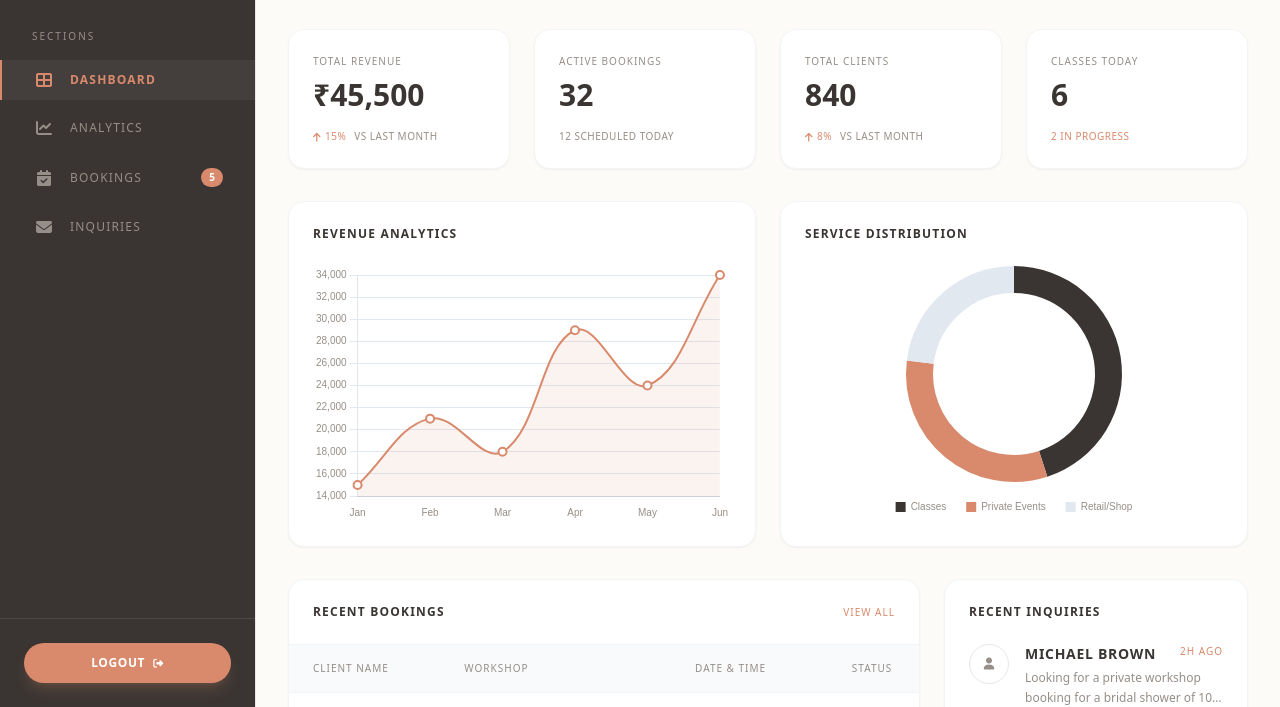
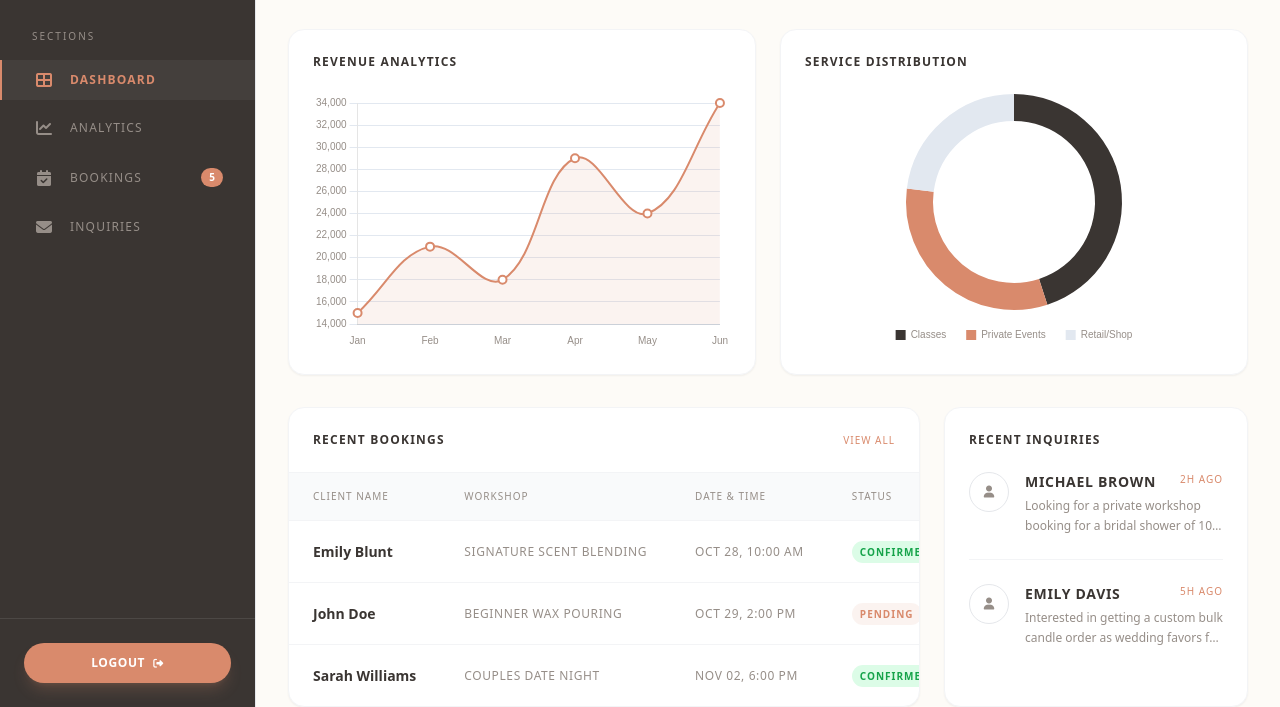
Before and after one commit to ARAVINDRMADDY/Hand-Poured-Candle-Making-Workshop-Studio, a plain HTML site: page admin-dashboard.html in a window 1280 px wide. Shown: the part 93-800 px from the top of the page. Drawn offline with nearby package versions, Linux system fonts and the light colour scheme.

Commit message:
first commit

```diff
--- a/admin-dashboard.html
+++ b/admin-dashboard.html
@@ -148,46 +148,6 @@
 
       <main class="flex-1 overflow-y-auto p-4 md:p-8 scroll-smooth">
 
-        <div id="section-overview" class="grid grid-cols-1 sm:grid-cols-2 lg:grid-cols-4 gap-6 mb-8">
-          <div class="bg-white dark:bg-[#322D2A] p-6 rounded-2xl shadow-sm border border-gray-100 dark:border-white/5 relative group hover:border-accent transition-colors">
-            <div class="absolute top-0 start-0 w-full h-1 bg-gradient-to-r from-accent to-transparent opacity-0 group-hover:opacity-100 transition-opacity rounded-t-2xl"></div>
-            <p class="text-[10px] text-brand-muted dark:text-gray-400 font-medium uppercase tracking-widest mb-2">Total Revenue</p>
-            <h3 class="text-3xl font-semibold text-brand-dark dark:text-brand-light">₹45,500</h3>
-            <div class="mt-4 flex items-center text-[10px] font-medium tracking-wider uppercase">
-              <span class="text-accent flex items-center gap-1"><i class="fas fa-arrow-up"></i> 15%</span>
-              <span class="text-brand-muted ms-2">Vs Last Month</span>
-            </div>
-          </div>
-
-          <div class="bg-white dark:bg-[#322D2A] p-6 rounded-2xl shadow-sm border border-gray-100 dark:border-white/5 relative group hover:border-accent transition-colors">
-            <div class="absolute top-0 start-0 w-full h-1 bg-gradient-to-r from-accent to-transparent opacity-0 group-hover:opacity-100 transition-opacity rounded-t-2xl"></div>
-            <p class="text-[10px] text-brand-muted dark:text-gray-400 font-medium uppercase tracking-widest mb-2">Active Bookings</p>
-            <h3 class="text-3xl font-semibold text-brand-dark dark:text-brand-light">32</h3>
-            <div class="mt-4 flex items-center text-[10px] font-medium tracking-wider uppercase">
-              <span class="text-brand-muted">12 Scheduled Today</span>
-            </div>
-          </div>
-
-          <div class="bg-white dark:bg-[#322D2A] p-6 rounded-2xl shadow-sm border border-gray-100 dark:border-white/5 relative group hover:border-accent transition-colors">
-            <div class="absolute top-0 start-0 w-full h-1 bg-gradient-to-r from-accent to-transparent opacity-0 group-hover:opacity-100 transition-opacity rounded-t-2xl"></div>
-            <p class="text-[10px] text-brand-muted dark:text-gray-400 font-medium uppercase tracking-widest mb-2">Total Clients</p>
-            <h3 class="text-3xl font-semibold text-brand-dark dark:text-brand-light">840</h3>
-            <div class="mt-4 flex items-center text-[10px] font-medium tracking-wider uppercase">
-              <span class="text-accent flex items-center gap-1"><i class="fas fa-arrow-up"></i> 8%</span>
-              <span class="text-brand-muted ms-2">Vs Last Month</span>
-            </div>
-          </div>
-
-          <div class="bg-white dark:bg-[#322D2A] p-6 rounded-2xl shadow-sm border border-gray-100 dark:border-white/5 relative group hover:border-accent transition-colors">
-            <div class="absolute top-0 start-0 w-full h-1 bg-gradient-to-r from-accent to-transparent opacity-0 group-hover:opacity-100 transition-opacity rounded-t-2xl"></div>
-            <p class="text-[10px] text-brand-muted dark:text-gray-400 font-medium uppercase tracking-widest mb-2">Classes Today</p>
-            <h3 class="text-3xl font-semibold text-brand-dark dark:text-brand-light">6</h3>
-            <div class="mt-4 flex items-center text-[10px] font-medium tracking-wider uppercase">
-              <span class="text-accent">2 In Progress</span>
-            </div>
-          </div>
-        </div>
-
         <div id="section-analytics" class="grid grid-cols-1 xl:grid-cols-2 gap-6 mb-8">
           <div class="bg-white dark:bg-[#322D2A] p-6 rounded-2xl shadow-sm border border-gray-100 dark:border-white/5">
             <h3 class="text-xs font-semibold uppercase tracking-widest text-brand-dark dark:text-brand-light mb-6">Revenue Analytics</h3>
@@ -318,14 +278,12 @@
       }
 
       // 2. DOM Elements
-      const overview = document.getElementById('section-overview');
       const analytics = document.getElementById('section-analytics');
       const listsContainer = document.getElementById('lists-container');
       const bookings = document.getElementById('section-bookings');
       const inquiries = document.getElementById('section-inquiries');
 
       // 3. Hide all initially
-      overview.classList.add('hidden');
       analytics.classList.add('hidden');
       listsContainer.classList.add('hidden');
       bookings.classList.add('hidden');
@@ -338,7 +296,6 @@
 
       // 4. Show based on filter
       if (sectionId === 'all') {
-        overview.classList.remove('hidden');
         analytics.classList.remove('hidden');
         listsContainer.classList.remove('hidden');
         bookings.classList.remove('hidden');
```
